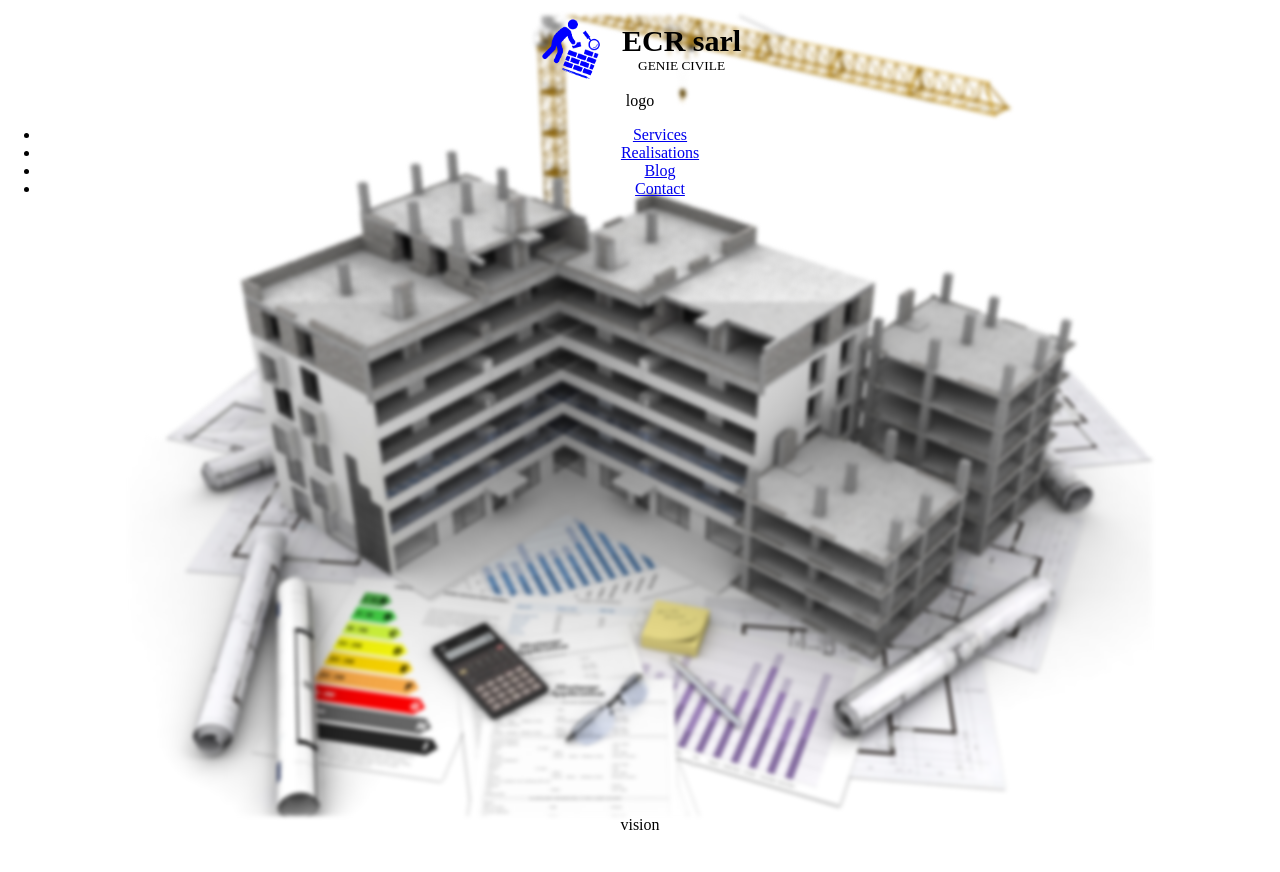
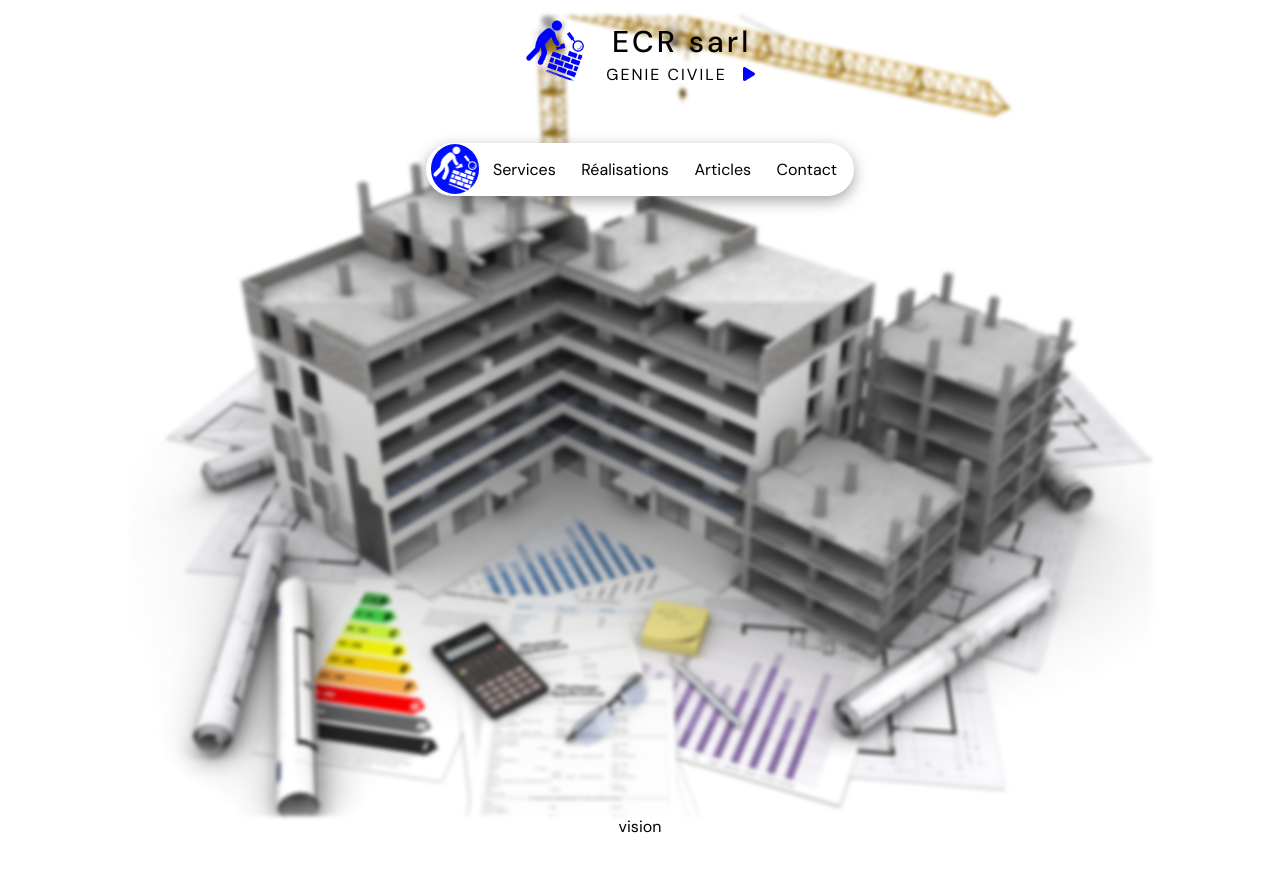
Before and after one commit to DoddyMatabaro/landing-for-build-enterprise, a plain HTML site: page index.html in a window 1280 px wide. Shown: the top 872 px of the page. Drawn offline with Linux system fonts and the light colour scheme.

Commit message:
styled navbar

```diff
--- a/assets/js/main.js
+++ b/assets/js/main.js
@@ -0,0 +1,16 @@
+window.onscroll = ()=>{stickedMenu()};
+
+const navbar = document.getElementById("menu");
+const sticky = navbar.offsetTop;
+
+const stickedMenu = ()=> {
+  if (window.pageYOffset >= sticky) {
+    navbar.classList.add("sticky")
+    console.log("main");
+  } else {
+    navbar.classList.remove("sticky");
+    console.log("faux");
+  }
+}
+
+console.log(window.pageYOffset);
--- a/assets/styles/main.css
+++ b/assets/styles/main.css
@@ -1,3 +1,5 @@
+@import url('https://fonts.googleapis.com/css2?family=DM+Sans:ital,wght@0,400;0,500;0,700;1,400;1,500&family=Raleway:ital,wght@0,100;0,200;0,300;0,400;0,500;0,600;0,700;0,800;0,900;1,100;1,200;1,300;1,400;1,500;1,600;1,700;1,800;1,900&display=swap');
+
 :root {
     --main-bg-color: brown;
     --secondary-bg-color: blue;
@@ -14,6 +16,7 @@ html{
     height: 100%;
 }
 body{
+    font-family: 'DM sans', sans-serif;
     height: 100%;
     margin:0;
     padding: 0;
@@ -54,26 +57,130 @@ header{
     gap: 1.2rem;
 }
 .text-logo>b{
-    font-weight: bold;
+    font-weight: 500;
     font-size: 30px;
+    letter-spacing: 3px;
+    color: #010101;
+
+}
+.text-logo>small{
+    font-weight: 400;
+    font-size: medium;
+    align-self: flex-start;
+    letter-spacing: 2px;
 }
 .image-logo{
     width: 4rem;
+
+}
+.fa-play{
+    color: #0000ff;
+    font-size: 12px;
+    padding-left: 10px;
 }
 .text-logo{
     display: flex;
     flex-direction: column;
+    padding-top:6px;
+    gap: 0.2rem;
+
 }
+
+.menu{
+    display: flex;
+    flex-direction: row;
+    justify-content: center;
+    align-items: center;
+    background-color: #fff;
+    padding: 0 0.3rem ;
+    /* padding: 0; */
+    /* max-width: 22rem; */
+    max-height: 60px;
+    box-shadow: rgba(0, 0, 0, 0.35) 0px 5px 15px;
+    border-radius: 50px;
+    gap: 0.1rem;
+}
+
+
+.links{
+    list-style: none;
+    display: flex;
+    flex-direction: row;
+    padding: 0;
+    text-align: center;
+    gap: 0.1rem;
+
+}
+.links>li>a{
+    text-decoration: none;
+    font-weight: 200;
+    font-size: medium;
+    --initialTextColor: #000;
+    --slideTextColor: #FFF;
+
+    --initialBgColor: #FFF;
+    --slideBgColor: #000FFF;
+
+    color: var(--initialTextColor);
+
+    background-image: linear-gradient(90deg,
+        var(--initialBgColor) 0%,
+        var(--initialBgColor) 50%,
+        var(--slideBgColor) 50%,
+        var(--slideBgColor) 100%);
+    background-size: 200%;
+    transition: background-position .3s cubic-bezier(.47, .1, 1, .63),
+      color .2s linear;
+    transition-delay: 0.0s, 0.15s;
+    padding: 12px;
+    border-radius: 50px;
+}
+.links>li>a:hover{
+    color: var(--slideTextColor);
+    cursor: pointer;
+    background-position: 100% -100%;
+}
+
+@keyframes hoverAnime {
+    0% {
+      width: 0;
+    }
+
+    100% {
+      width: 100%;
+    }
+  }
+
+.sticky{
+    position: fixed;
+    top: 0;
+    width: 100%;
+}
+
 .hero{
     display: flex;
     flex-direction: column;
-    gap: 0.6rem;
+    gap: 3.6rem;
     width: 100%;
     height: 100%;
     position: absolute;
     z-index: 2;
     transform: translate(-0%, -100%);
+    justify-items: center;
+    align-items: center;
 }
+
+.nav-logo{
+    background-color: #000fff;
+    border-radius: 50%;
+    height: 50px;
+}
+
+.nav-image_logo{
+    width: 100%;
+    height: 100%;
+}
+
 #vision{
     grid-area: vision;
     height:100vh;
--- a/index.html
+++ b/index.html
@@ -6,6 +6,8 @@
     <meta name="viewport" content="width=device-width, initial-scale=1.0">
     <title>ECR sarl</title>
     <link rel="stylesheet" href="/assets/styles/main.css">
+    <script src="https://kit.fontawesome.com/c73b67db87.js" crossorigin="anonymous"></script>
+
 </head>
 <body>
     <div class="container" id="container">
@@ -17,19 +19,22 @@
                     <img class="image-logo" src="/assets/images/logo/logBlue.png"/>
                     <div class="text-logo">
                         <b>ECR sarl</b>
-                        <small>GENIE CIVILE</small>
+                        <small>GENIE CIVILE <a href=""><i class="fa-solid fa-play fa-1x"></i></a></small>
                     </div>
                 </div>
-                <nav class="menu">
-                    <div class="nav-logo">logo</div>
+                <nav class="menu" id="menu">
+                    <div class="nav-logo">
+                        <a href=""><img src="/assets/images/logo/logoWhite.png" alt="logo" class="nav-image_logo" ></a>
+                    </div>
                     <ul class="links">
                         <li><a href="services">Services</a></li>
-                        <li><a href="projets">Realisations</a></li>
-                        <li><a href="blog">Blog</a></li>
+                        <li><a href="projets">Réalisations</a></li>
+                        <li><a href="blog">Articles</a></li>
                         <li><a href="contact">Contact</a></li>
                     </ul>
                 </nav>
             </div>
+
         </header>
         <section id="vision">
             vision
@@ -50,5 +55,6 @@
             contact
         </section>
     </div>
+    <script src="assets/js/main.js"></script>
 </body>
 </html>
```
